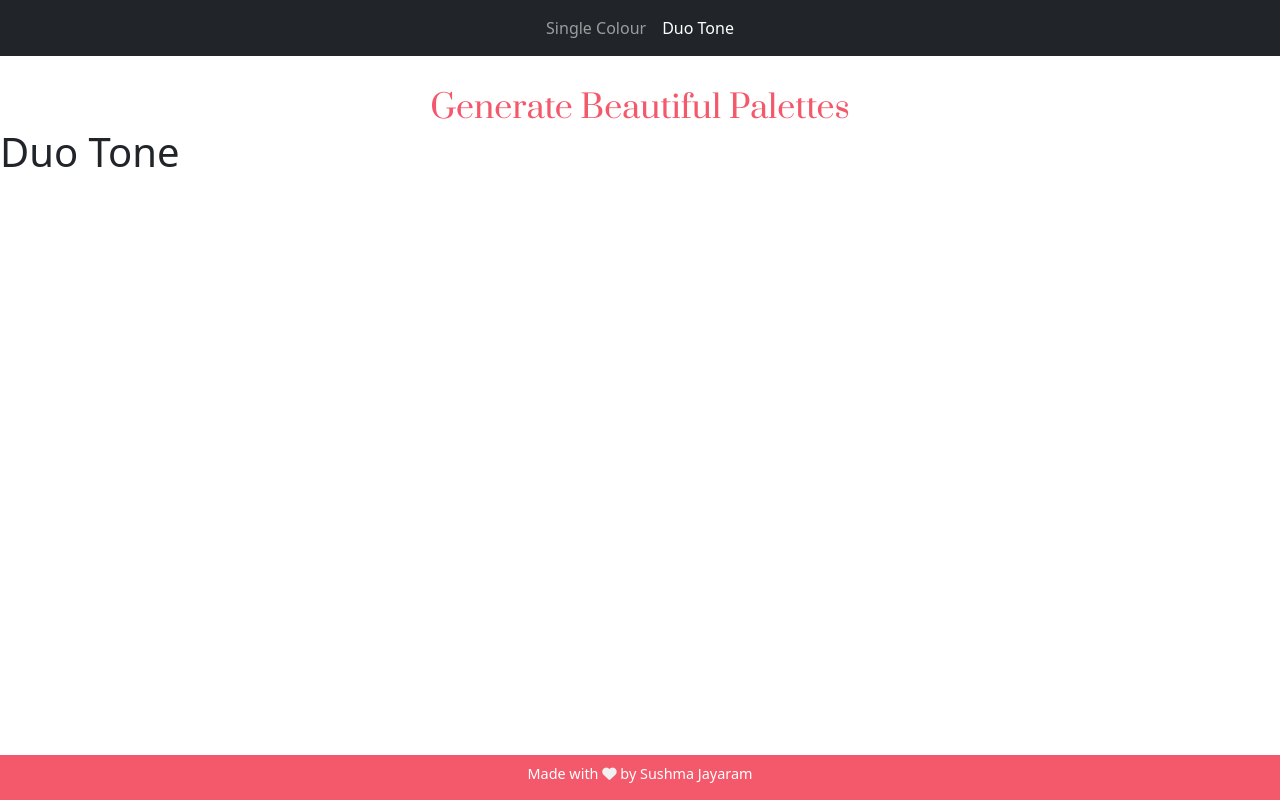
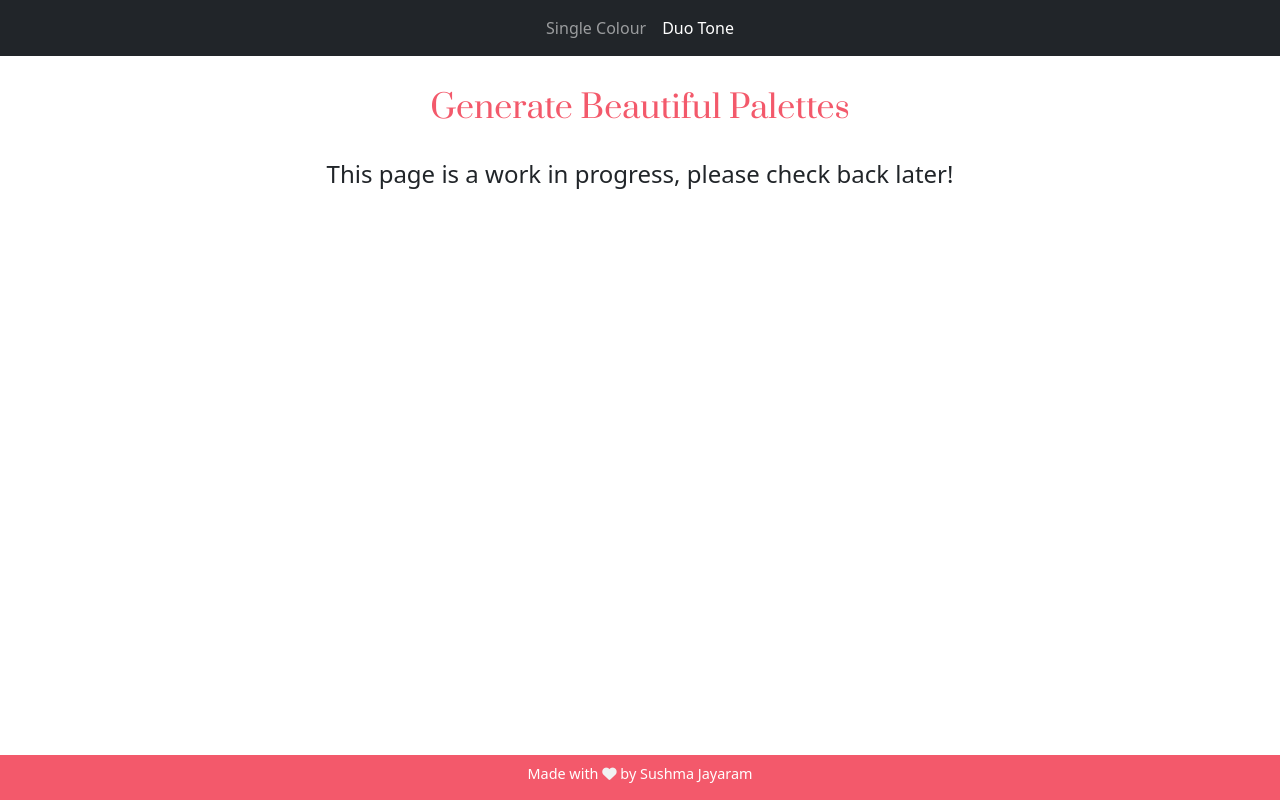
Before and after one commit to sushma1031/colour-palette-generator, a Next.js app: page /duo-tone in a window 1280 px wide. Built offline with nearby package versions, Linux system fonts and the light colour scheme.

Commit message:
Update duo-tone to display message

```diff
--- a/pages/duo-tone.js
+++ b/pages/duo-tone.js
@@ -1,9 +1,14 @@
 import Layout from "../components/Layout";
 
 export default function App() {
+  const customStyle = {
+    textAlign: "center",
+    margin: "2rem 0"
+  };
+
   return (
       <Layout>
-        <h1>Duo Tone</h1>
+        <h4 style={customStyle}>This page is a work in progress, please check back later!</h4>
       </Layout>
 
   );
```
